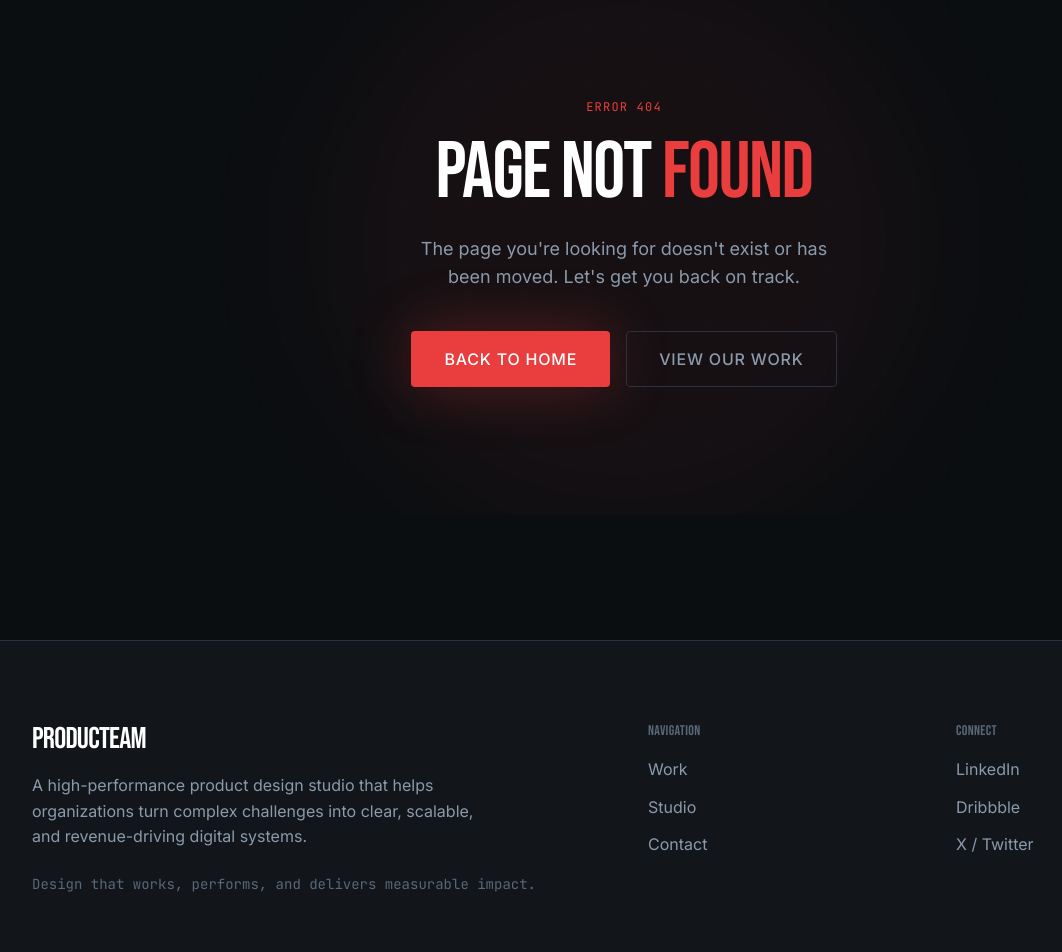
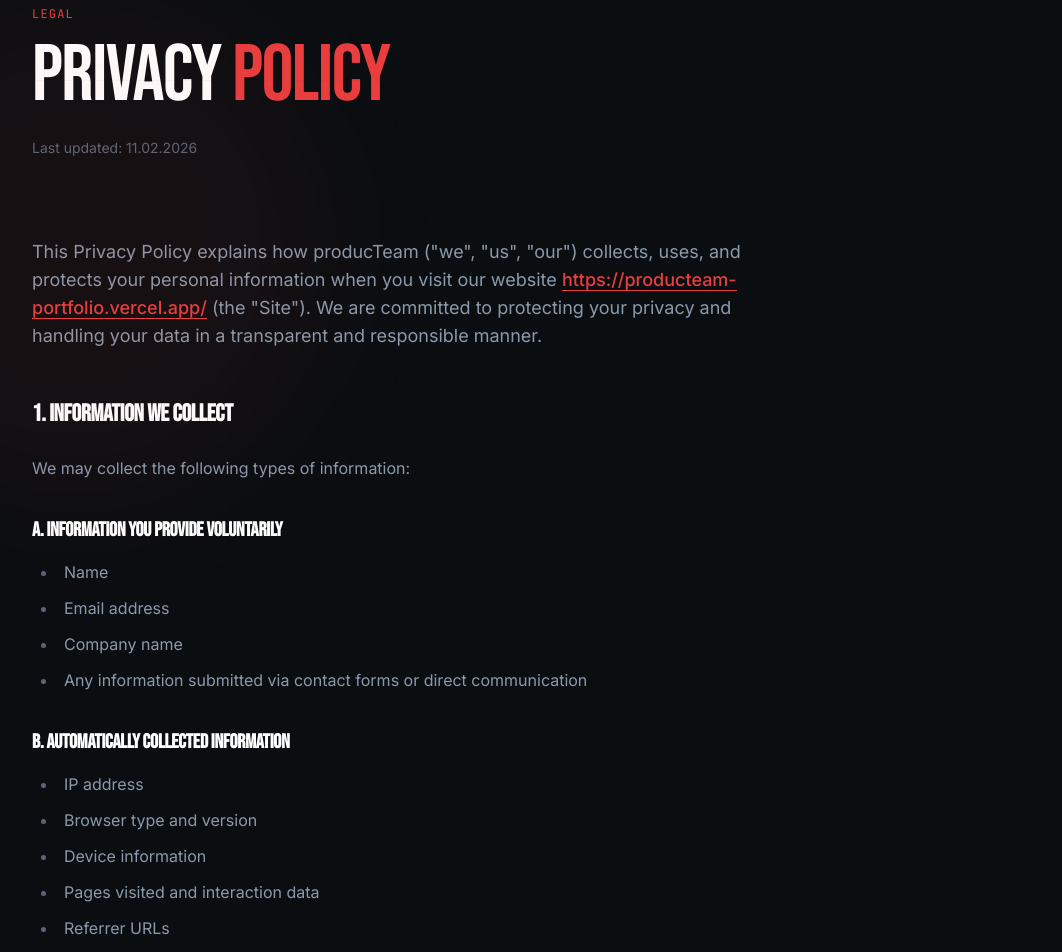
Before and after one commit to levyoren2904-bot/producteam-portfolio, a Next.js app: page /privacy in a window 1280 px wide. Before the commit this address had no page. Shown: the part 160-1112 px from the top of the page, without its empty margins (16-1078 px from the left). Built offline with nearby package versions, Linux system fonts and the light colour scheme.

Commit message:
Add Privacy Policy page

```diff
--- /dev/null
+++ b/app/privacy/page.tsx
@@ -0,0 +1,181 @@
+import type { Metadata } from 'next';
+import { Header, Footer, Container } from '@/components/layout';
+
+export const metadata: Metadata = {
+  title: 'Privacy Policy',
+  description:
+    'Privacy Policy for producTeam - Learn how we collect, use, and protect your personal information.',
+};
+
+export default function PrivacyPage() {
+  return (
+    <>
+      <Header />
+      <main className="min-h-screen">
+        <section className="relative overflow-hidden bg-background pt-32 md:pt-40">
+          {/* Background Elements */}
+          <div className="pointer-events-none absolute inset-0 bg-grid-overlay opacity-20" />
+          <div className="pointer-events-none absolute -left-40 top-40 h-[500px] w-[500px] rounded-full bg-primary/5 blur-3xl" />
+
+          <Container>
+            <div className="pb-20">
+              <span className="mb-4 inline-block font-mono text-xs uppercase tracking-widest text-primary">
+                Legal
+              </span>
+              <h1 className="max-w-2xl font-display text-display-lg">
+                PRIVACY <span className="text-primary">POLICY</span>
+              </h1>
+              <p className="mt-6 text-sm text-text-subtle">
+                Last updated: 11.02.2026
+              </p>
+            </div>
+
+            <div className="prose-custom prose prose-invert max-w-3xl pb-20">
+              <p className="text-lg text-text-muted">
+                This Privacy Policy explains how producTeam (&quot;we&quot;,
+                &quot;us&quot;, &quot;our&quot;) collects, uses, and protects
+                your personal information when you visit our website{' '}
+                <a href="https://producteam-portfolio.vercel.app/">
+                  https://producteam-portfolio.vercel.app/
+                </a>{' '}
+                (the &quot;Site&quot;). We are committed to protecting your
+                privacy and handling your data in a transparent and responsible
+                manner.
+              </p>
+
+              <h2>1. Information We Collect</h2>
+              <p>
+                We may collect the following types of information:
+              </p>
+
+              <h3>a. Information You Provide Voluntarily</h3>
+              <ul>
+                <li>Name</li>
+                <li>Email address</li>
+                <li>Company name</li>
+                <li>
+                  Any information submitted via contact forms or direct
+                  communication
+                </li>
+              </ul>
+
+              <h3>b. Automatically Collected Information</h3>
+              <ul>
+                <li>IP address</li>
+                <li>Browser type and version</li>
+                <li>Device information</li>
+                <li>Pages visited and interaction data</li>
+                <li>Referrer URLs</li>
+              </ul>
+              <p>
+                This data is collected through cookies and standard analytics
+                tools.
+              </p>
+
+              <h2>2. How We Use Your Information</h2>
+              <p>We use your information to:</p>
+              <ul>
+                <li>Respond to inquiries and requests</li>
+                <li>Communicate with potential clients</li>
+                <li>Improve our website and services</li>
+                <li>Analyze site usage and performance</li>
+                <li>Maintain security and prevent abuse</li>
+              </ul>
+              <p>
+                We do not sell, rent, or trade your personal data.
+              </p>
+
+              <h2>3. Cookies and Tracking Technologies</h2>
+              <p>We use cookies and similar technologies to:</p>
+              <ul>
+                <li>Ensure proper site functionality</li>
+                <li>Analyze traffic and user behavior</li>
+                <li>Improve user experience</li>
+              </ul>
+              <p>
+                You can control cookies through your browser settings.
+              </p>
+
+              <h2>4. Third-Party Services</h2>
+              <p>We may use third-party services such as:</p>
+              <ul>
+                <li>Analytics providers (e.g., Google Analytics)</li>
+                <li>Hosting providers</li>
+                <li>Email communication services</li>
+              </ul>
+              <p>
+                These providers are authorized to use your information only as
+                necessary to provide their services.
+              </p>
+
+              <h2>5. Data Security</h2>
+              <p>
+                We implement appropriate technical and organizational measures
+                to protect your personal data against unauthorized access, loss,
+                misuse, or alteration. However, no system is completely secure,
+                and we cannot guarantee absolute security.
+              </p>
+
+              <h2>6. Data Retention</h2>
+              <p>
+                We retain personal data only for as long as necessary to fulfill
+                the purposes described in this policy, unless a longer retention
+                period is required by law.
+              </p>
+
+              <h2>7. Your Rights</h2>
+              <p>
+                Depending on your location, you may have the right to:
+              </p>
+              <ul>
+                <li>Access your personal data</li>
+                <li>Request correction or deletion</li>
+                <li>Object to processing</li>
+                <li>Withdraw consent</li>
+              </ul>
+              <p>
+                To exercise these rights, contact us at:{' '}
+                <a href="mailto:reuvens@energyteam.co.il">
+                  reuvens@energyteam.co.il
+                </a>
+              </p>
+
+              <h2>8. International Data Transfers</h2>
+              <p>
+                Your information may be transferred and processed outside your
+                country of residence. We ensure appropriate safeguards are in
+                place for such transfers.
+              </p>
+
+              <h2>9. Changes to This Policy</h2>
+              <p>
+                We may update this Privacy Policy from time to time. Changes
+                will be posted on this page with an updated revision date.
+              </p>
+
+              <h2>10. Contact Us</h2>
+              <p>
+                If you have any questions about this Privacy Policy, please
+                contact:
+              </p>
+              <p>
+                <strong>producTeam</strong>
+                <br />
+                Email:{' '}
+                <a href="mailto:reuvens@energyteam.co.il">
+                  reuvens@energyteam.co.il
+                </a>
+                <br />
+                Website:{' '}
+                <a href="https://producteam-portfolio.vercel.app/">
+                  https://producteam-portfolio.vercel.app/
+                </a>
+              </p>
+            </div>
+          </Container>
+        </section>
+      </main>
+      <Footer />
+    </>
+  );
+}
```
